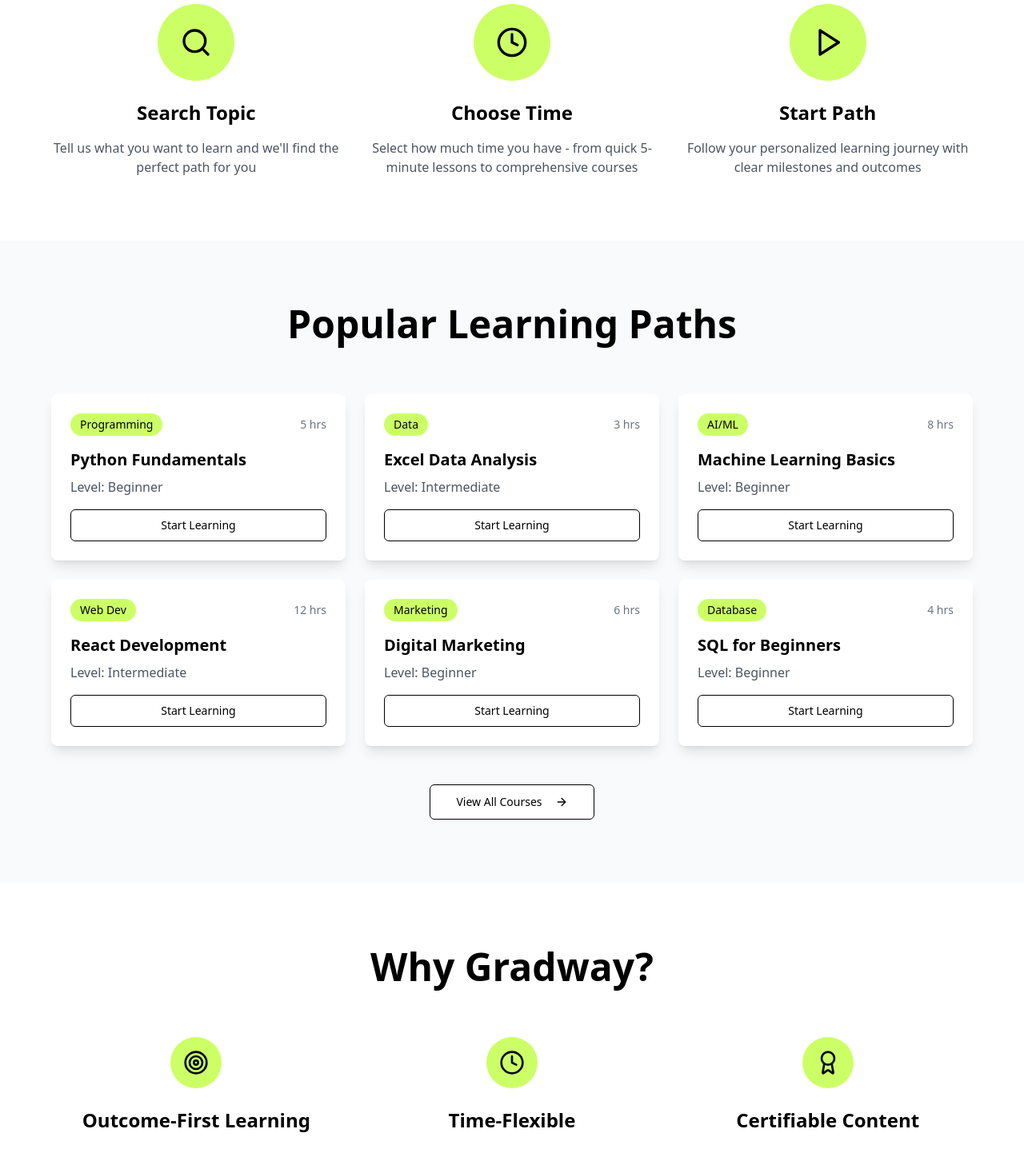
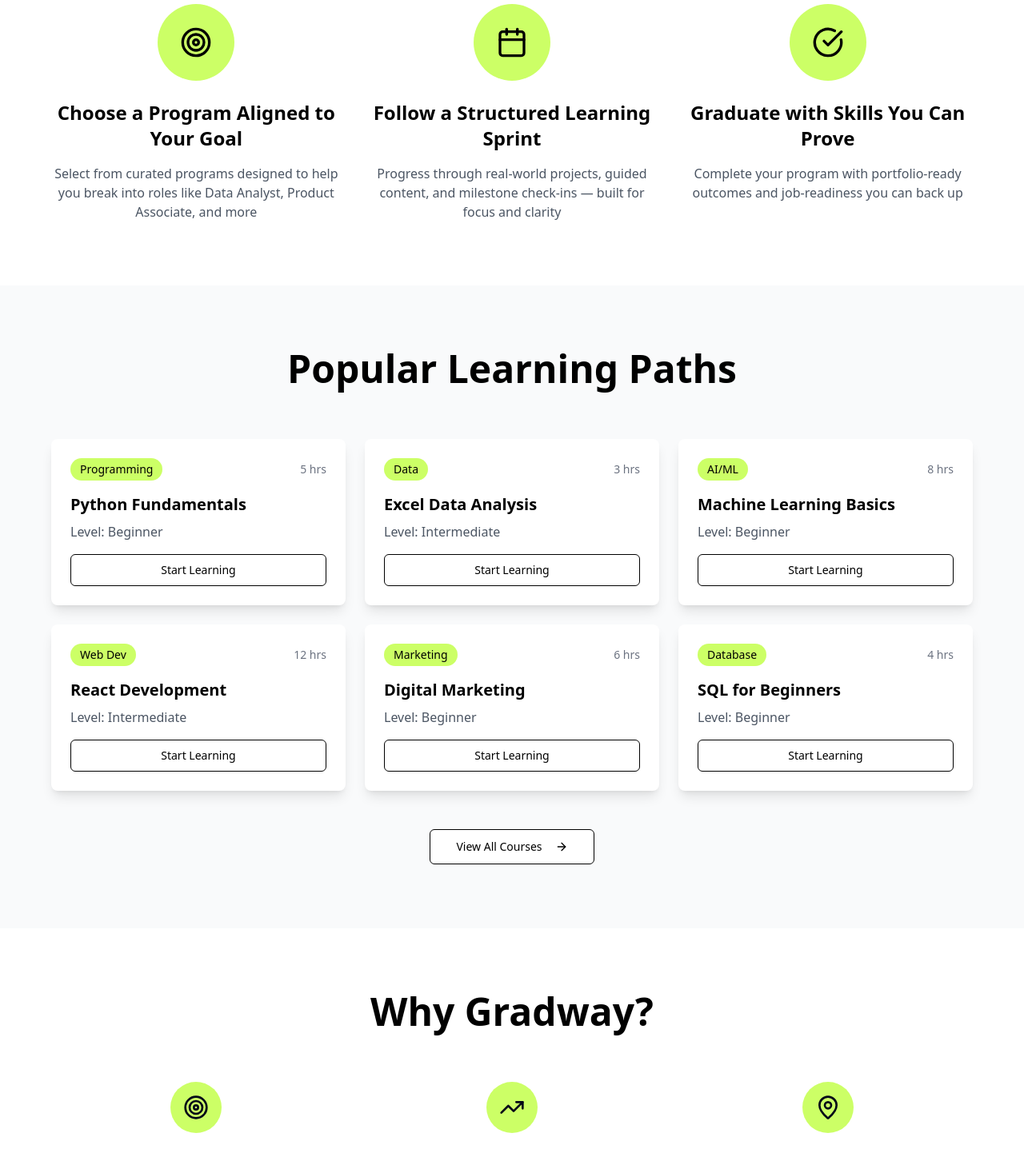
Before and after one commit to info-gradway/gradway-path-builder, a React (Vite) app: page / in a window 1280 px wide. Shown: the part 720-2157 px from the top of the page at 80% size. Built offline with nearby package versions, Linux system fonts and the light colour scheme.

Commit message:
Refactor: Update home page content
Update the home page to reflect the new program-based, outcome-driven learning platform positioning. Replace the "How It Works" and "Why Gradway?" sections with new content, including updated copy, SVG icons, and a focus on career-backed programs.

```diff
--- a/src/pages/Home.tsx
+++ b/src/pages/Home.tsx
@@ -1,7 +1,7 @@
 
 import { Button } from "@/components/ui/button";
 import { Card, CardContent } from "@/components/ui/card";
-import { ArrowRight, Target, Clock, Award, Search, Play, CheckCircle } from "lucide-react";
+import { ArrowRight, Target, Calendar, CheckCircle, TrendingUp, MapPin } from "lucide-react";
 import { Link } from "react-router-dom";
 
 const Home = () => {
@@ -17,18 +17,18 @@ const Home = () => {
   const features = [
     {
       icon: <Target className="w-8 h-8" />,
-      title: "Outcome-First Learning",
-      description: "Every path is designed with clear job outcomes in mind"
+      title: "Career-Backed Programs",
+      description: "Built in collaboration with industry mentors to deliver exactly what employers value"
     },
     {
-      icon: <Clock className="w-8 h-8" />,
-      title: "Time-Flexible",
-      description: "Choose paths that fit your schedule - 5 minutes to 5 months"
+      icon: <TrendingUp className="w-8 h-8" />,
+      title: "Focused, Outcome-Driven Learning",
+      description: "Every module and project moves learners closer to the role they want"
     },
     {
-      icon: <Award className="w-8 h-8" />,
-      title: "Certifiable Content",
-      description: "Build credible skills with industry-recognized learning"
+      icon: <MapPin className="w-8 h-8" />,
+      title: "Clarity, Structure, and Momentum",
+      description: "Programs are built like sprints — with clear paths and steady progress"
     }
   ];
 
@@ -62,29 +62,29 @@ const Home = () => {
           <div className="grid md:grid-cols-3 gap-8">
             <div className="text-center">
               <div className="w-24 h-24 bg-[#CCFF66] rounded-full flex items-center justify-center mx-auto mb-6">
-                <Search className="w-10 h-10 text-black" />
+                <Target className="w-10 h-10 text-black" />
               </div>
-              <h3 className="text-2xl font-bold mb-4 text-black">Search Topic</h3>
+              <h3 className="text-2xl font-bold mb-4 text-black">Choose a Program Aligned to Your Goal</h3>
               <p className="text-gray-600">
-                Tell us what you want to learn and we'll find the perfect path for you
+                Select from curated programs designed to help you break into roles like Data Analyst, Product Associate, and more
               </p>
             </div>
             <div className="text-center">
               <div className="w-24 h-24 bg-[#CCFF66] rounded-full flex items-center justify-center mx-auto mb-6">
-                <Clock className="w-10 h-10 text-black" />
+                <Calendar className="w-10 h-10 text-black" />
               </div>
-              <h3 className="text-2xl font-bold mb-4 text-black">Choose Time</h3>
+              <h3 className="text-2xl font-bold mb-4 text-black">Follow a Structured Learning Sprint</h3>
               <p className="text-gray-600">
-                Select how much time you have - from quick 5-minute lessons to comprehensive courses
+                Progress through real-world projects, guided content, and milestone check-ins — built for focus and clarity
               </p>
             </div>
             <div className="text-center">
               <div className="w-24 h-24 bg-[#CCFF66] rounded-full flex items-center justify-center mx-auto mb-6">
-                <Play className="w-10 h-10 text-black" />
+                <CheckCircle className="w-10 h-10 text-black" />
               </div>
-              <h3 className="text-2xl font-bold mb-4 text-black">Start Path</h3>
+              <h3 className="text-2xl font-bold mb-4 text-black">Graduate with Skills You Can Prove</h3>
               <p className="text-gray-600">
-                Follow your personalized learning journey with clear milestones and outcomes
+                Complete your program with portfolio-ready outcomes and job-readiness you can back up
               </p>
             </div>
           </div>
```
